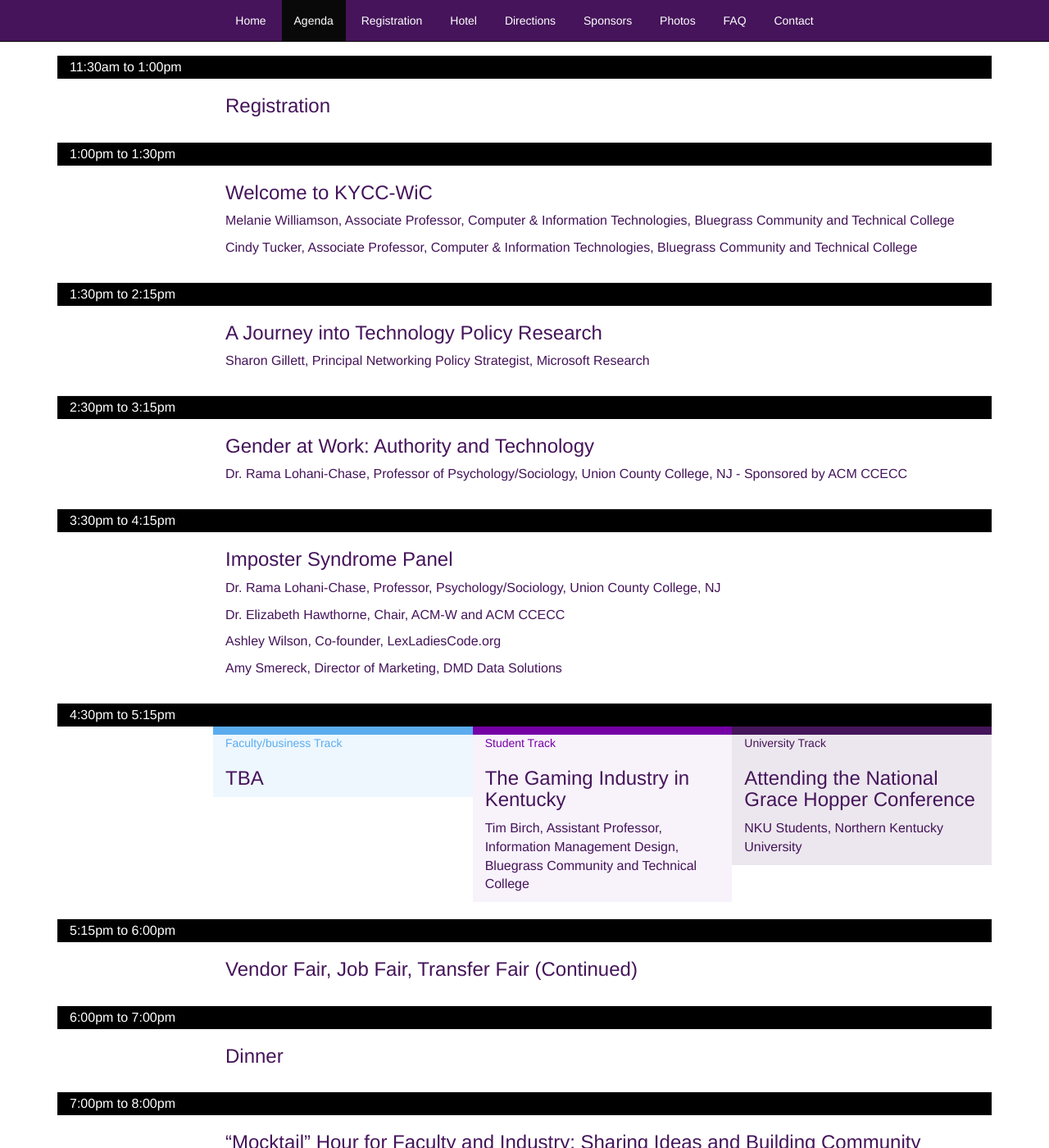
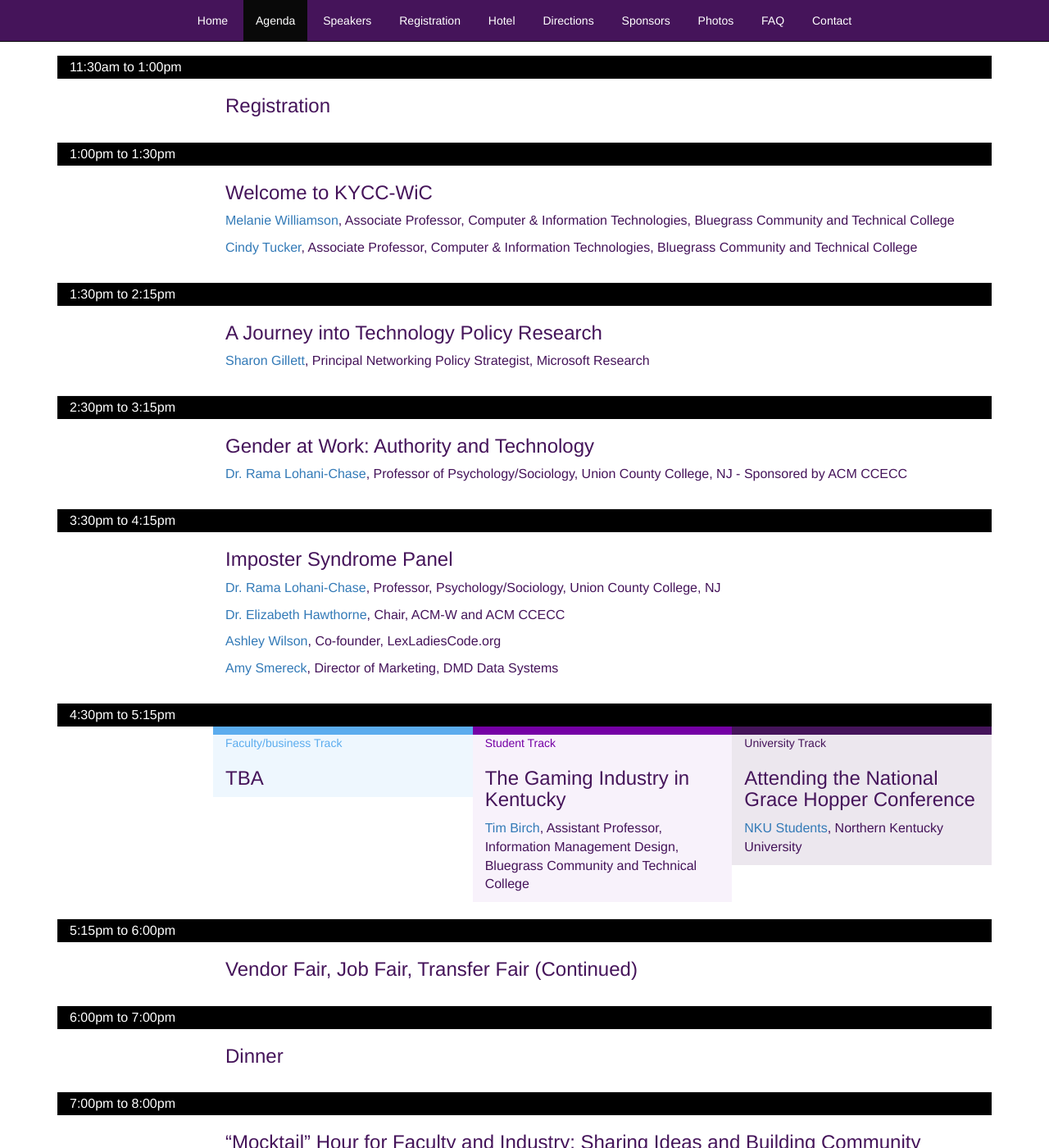
Before and after one commit to LexLadiesCode/KYCC-WIC, a Jekyll site: the page built from agenda.md, in a window 1280 px wide and 1400 px high, scrolled down 830 px. Shown: the whole window at 82% size. Built offline with Jekyll 4.4.1, drawn with Linux system fonts in a browser that asks for light colours; some of the changed text lies outside the part shown.

Commit message:
all speaker biographies

```diff
--- a/_data/agenda/2015-04-10.yml
+++ b/_data/agenda/2015-04-10.yml
@@ -73,7 +73,7 @@ times:
             company: LexLadiesCode.org
           - name: Amy Smereck
             title: Director of Marketing
-            company: DMD Data Solutions
+            company: DMD Data Systems
 
   - start: 4:30pm
     end: 5:15pm
--- a/_includes/navigation.html
+++ b/_includes/navigation.html
@@ -15,6 +15,9 @@
         </li>
         <li {% if page.url == "/agenda/" %} class="active" {% endif %}>
           <a href="{{ "/agenda/" | prepend: site.baseurl }}">Agenda</a>
+        </li>
+        <li {% if page.url == "/speakers/" %} class="active" {% endif %}>
+          <a href="{{ "/speakers/" | prepend: site.baseurl }}">Speakers</a>
         </li>
         <li {% if page.url == "/registration/" %} class="active" {% endif %}>
           <a href="{{ "/registration/" | prepend: site.baseurl }}">Registration</a>
--- a/_layouts/post.html
+++ b/_layouts/post.html
@@ -5,8 +5,6 @@ layout: default
 
   <header class="post-header">
     <h1>{{ page.title }}</h1>
-    <p class="meta">{{ page.date | date: "%b %-d, %Y" }}{% if page.author %} • {{ page.author }}{% endif %}{% if page.meta %} • {{ page.meta }}{% endif %}</p>
-  </header>
 
   <article class="post-content">
     <div class="container">
--- a/agenda.md
+++ b/agenda.md
@@ -32,7 +32,13 @@ permalink: /agenda/
                 <h3>{{ session.title }}</h3>
                 {% for speaker in session.speakers %}
                   <p>
-                    {{ speaker.name }}{% if speaker.title %}, {{ speaker.title }}{% endif %}{% if speaker.department %}, {{ speaker.department }}{% endif %}{% if speaker.company %}, {{ speaker.company }}{% endif %}
+                    {% assign speaker_url = "#" %}
+                    {% for post in site.categories.speakers %}
+                      {% if post.title contains speaker.name %}
+                        {% assign speaker_url = post.url %}
+                      {% endif %}
+                    {% endfor %}
+                    <a href="{{ speaker_url }}">{{ speaker.name }}</a>{% if speaker.title %}, {{ speaker.title }}{% endif %}{% if speaker.department %}, {{ speaker.department }}{% endif %}{% if speaker.company %}, {{ speaker.company }}{% endif %}
                   </p>
                 {% endfor %}
               </div>
```
Also changed, not shown: _data/agenda/2015-04-11.yml (+6 -1 lines), _layouts/speaker_layout.html (added, +18 -0 lines), speakers.md (added, +9 -0 lines), speakers/_posts/2015-04-10-sharon-gillett.md (added, +17 -0 lines), speakers/_posts/2015-04-11-elizabeth-hawthorne.md (added, +15 -0 lines), speakers/_posts/2015-04-12-rama-lohani-chase.md (added, +11 -0 lines), speakers/_posts/2015-04-13-amy-smereck.md (added, +11 -0 lines), speakers/_posts/2015-04-14-maureen-doyle.md (added, +19 -0 lines), speakers/_posts/2015-04-15-teresa-riley.md (added, +17 -0 lines), speakers/_posts/2015-04-16-tanzi-merritt.md (added, +11 -0 lines), speakers/_posts/2015-04-17-sarah-vessels.md (added, +11 -0 lines), speakers/_posts/2015-04-18-kristen-willey.md (added, +11 -0 lines).
